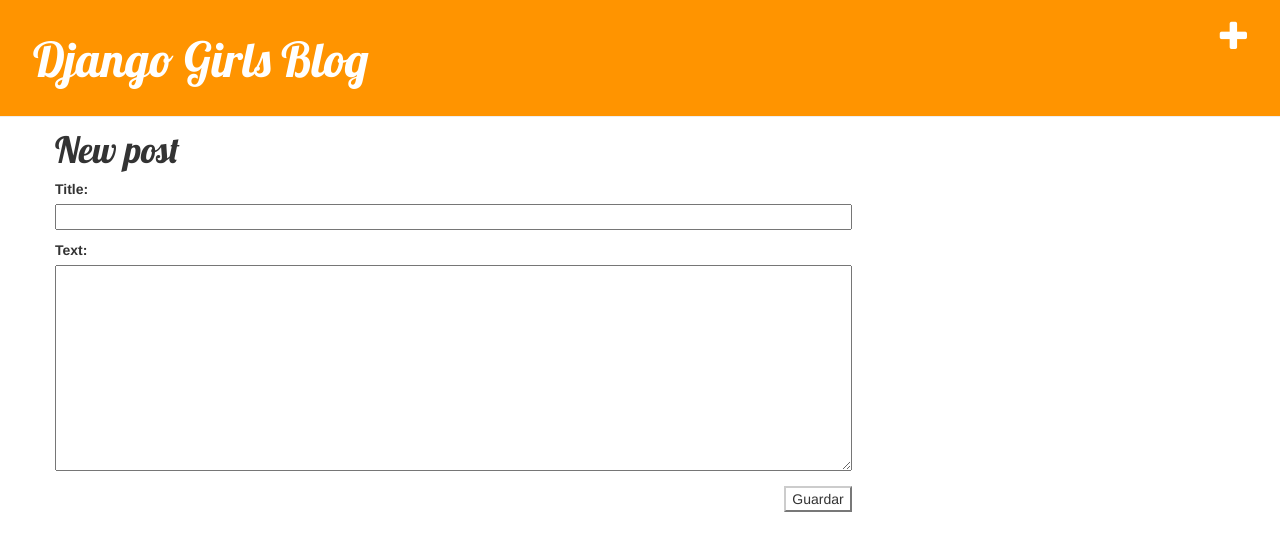
After one commit to fcschmidt/my-first-blog, a Django app: page /post/new/ in a window 1280 px wide. The commit adds this page. Shown: the top 551 px of the page. Run offline with Django 3.2, Linux system fonts and the light colour scheme; some libraries are stand-ins or nearby versions.

Commit message:
Added views to create/edit blog post inside the site.

```diff
--- /dev/null
+++ b/mysite/blog/forms.py
@@ -0,0 +1,8 @@
+from django import forms
+from .models import Post
+
+
+class PostForm(forms.ModelForm):
+    class Meta:
+        model = Post
+        fields = ('title', 'text',)
--- a/mysite/blog/static/css/blog.css
+++ b/mysite/blog/static/css/blog.css
@@ -34,6 +34,7 @@
 .date{
     margin-top: 1em;
     color: #828282;
+    float: right;
 }
 
 .save{
--- a/mysite/blog/templates/blog/base.html
+++ b/mysite/blog/templates/blog/base.html
@@ -1,4 +1,5 @@
 {% load staticfiles %}
+
 <!DOCTYPE html>
 <html lang="en">
 <head>
@@ -7,14 +8,14 @@
     <meta http-equiv="X-UA-Compatible" content="IE=edge">
     <meta name="viewport" content="width=device-width, initial-scale=1">
 
+    <link href="http://fonts.googleapis.com/css?family=Lobster&subset=latin,latin-ext" rel="stylesheet" type="text/css">
     <!-- Bootstrap -->
-    <link href="css/bootstrap.min.css" rel="stylesheet">
+    <link rel="stylesheet" href="css/https://maxcdn.bootstrapcdn.com/bootstrap/3.3.5/css/bootstrap.min.css" >
+    <link rel="stylesheet" href="https://maxcdn.bootstrapcdn.com/font-awesome/4.4.0/css/font-awesome.min.css">
     <link rel="stylesheet" href="{% static 'css/blog.css' %}">
-    <link href="http://fonts.googleapis.com/css?family=Lobster&subset=latin,latin-ext" rel="stylesheet" type="text/css">
 
 
     <!-- HTML5 shim and Respond.js for IE8 support of HTML5 elements and media queries -->
-    <!-- WARNING: Respond.js doesn't work if you view the page via file:// -->
     <!--[if lt IE 9]>
       <script src="https://oss.maxcdn.com/html5shiv/3.7.2/html5shiv.min.js"></script>
       <script src="https://oss.maxcdn.com/respond/1.4.2/respond.min.js"></script>
@@ -24,9 +25,10 @@
 </head>
 <body>
 
-    <header class="page-header">
-        <h1><a href="">Django Girls Blog</a></h1>
-    </header>
+    <div class="page-header">
+        <a href="{% url 'blog.views.post_new' %}" class="top-menu"><i class="fa fa-plus"></i></a>
+        <h1><a href="/">Django Girls Blog</a></h1>
+    </div>
 
     <div class="content container-fluid">
         <div class="row">
@@ -37,9 +39,8 @@
         </div>
     </div>
 
-    <!-- jQuery (necessary for Bootstrap's JavaScript plugins) -->
+
     <script src="https://ajax.googleapis.com/ajax/libs/jquery/1.11.3/jquery.min.js"></script>
-    <!-- Include all compiled plugins (below), or include individual files as needed -->
-    <script src="js/bootstrap.min.js"></script>
+    <script src="https://maxcdn.bootstrapcdn.com/bootstrap/3.3.5/js/bootstrap.min.js"></script>
 </body>
 </html>
--- /dev/null
+++ b/mysite/blog/templates/blog/post_edit.html
@@ -0,0 +1,9 @@
+{% extends 'blog/base.html' %}
+
+{% block content %}
+    <h1>New post</h1>
+    <form method="Post" class="post-form">{% csrf_token %}
+        {{ form.as_p}}
+        <button type="submit" class="save btn-default">Guardar</button>
+    </form>
+{% endblock %}
--- a/mysite/blog/urls.py
+++ b/mysite/blog/urls.py
@@ -4,4 +4,6 @@
 urlpatterns = [
     url(r'^$', views.post_list),
     url(r'^post/(?P<pk>[0-9]+)/$', views.post_detail),
+    url(r'^post/new/$', views.post_new, name='post_new'),
+    url(r'^post/(?P<pk>[0-9]+)/edit/$', views.post_edit, name='post_edit'),
 ]
--- a/mysite/blog/views.py
+++ b/mysite/blog/views.py
@@ -1,12 +1,44 @@
 from django.shortcuts import render, get_object_or_404
 from django.utils import timezone
 from .models import Post
-# from django.shortcuts import render, get_object_or_404
+from .forms import PostForm
+from django.shortcuts import redirect
+
 
 def post_list(request):
     posts = Post.objects.filter(published_date__lte=timezone.now()).order_by('published_date')
     return render(request, 'blog/post_list.html', {'posts': posts})
 
+
 def post_detail(request, pk):
     post = get_object_or_404(Post, pk=pk)
     return render(request, 'blog/post_detail.html', {'post': post})
+
+
+def post_new(request):
+    if request.method == 'POST':
+        form = PostForm(request.POST)
+        if form.is_valid():
+            post = form.save(commit=False)
+            post.author = request.user
+            post.save()
+            return redirect('blog.views.post_detail', pk=post.pk)
+
+    else:
+        form = PostForm()
+    return render(request, 'blog/post_edit.html', {'form': form})
+
+
+def post_edit(request, pk):
+    post = get_object_or_404(Post, pk=pk)
+    if request.method == 'POST':
+        form = PostForm(request.POST, instance=post)
+        if form.is_valid():
+            post = form.save(commit=False)
+            post.author = request.user
+            post.save()
+            return redirect('blog.views.post_detail', pk=post.pk)
+
+    else:
+        form = PostForm(instance=post)
+    return render(request, 'blog/post_edit.html', {'form': form})
```
Also changed, not shown: mysite/blog/templates/blog/post_detail.html (+7 -8 lines).
